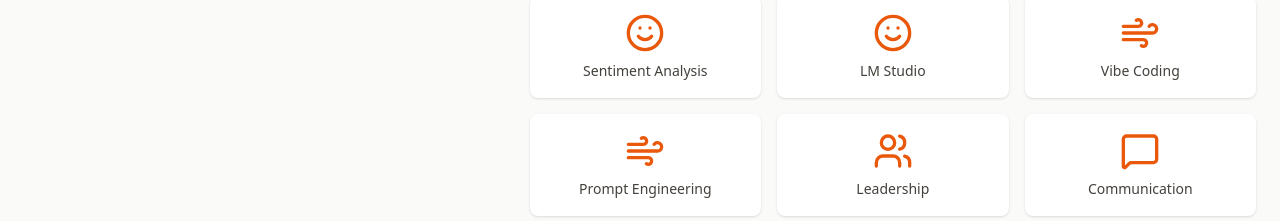
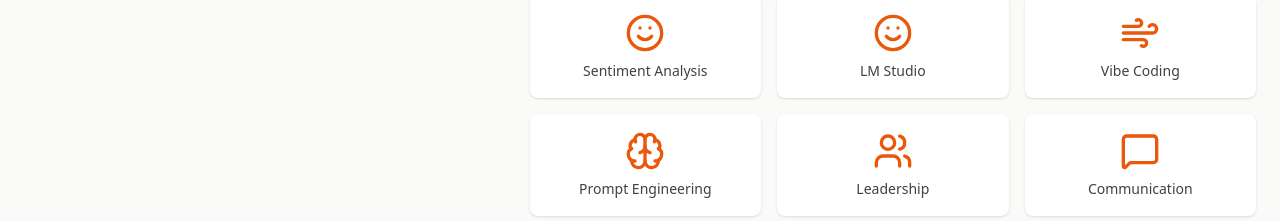
Before and after one commit to asriomar/asri25, a React (Vite) app: page / in a window 1280 px wide. Shown: the part 1460-1681 px from the top of the page. Built offline with nearby package versions, Linux system fonts and the light colour scheme.

Commit message:
Update App.jsx

```diff
--- a/src/App.jsx
+++ b/src/App.jsx
@@ -1,6 +1,6 @@
 import React, { useState, useEffect, useRef, createContext, useContext } from 'react';
 import Chart from 'chart.js/auto';
-import { Atom, SquareCode, FileText, Palette, Wind, Layout, Smartphone, Server, Rocket, Database, Code, Sparkles, Bot, Smile, Users, MessageSquare, Lightbulb, Headphones, Settings, Menu, X, ExternalLink, Github, Sun, Moon } from 'lucide-react';
+import { Atom, Brain, SquareCode, FileText, Palette, Wind, Layout, Smartphone, Server, Rocket, Database, Code, Sparkles, Bot, Smile, Users, MessageSquare, Lightbulb, Headphones, Settings, Menu, X, ExternalLink, Github, Sun, Moon } from 'lucide-react';
 
 // 1. Create Theme Context
 const ThemeContext = createContext();
@@ -68,7 +68,7 @@
             { name: "Sentiment Analysis", icon: <Smile size={40} /> },
              { name: "LM Studio", icon: <Smile size={40} /> },
             { name: "Vibe Coding", icon: <Wind size={40} /> },
-            { name: "Prompt Engineering", icon: <Wind size={40} /> },
+            { name: "Prompt Engineering", icon: <Brain size={40} /> },
         ],
         soft: [
             { name: "Leadership", icon: <Users size={40} /> },
```
